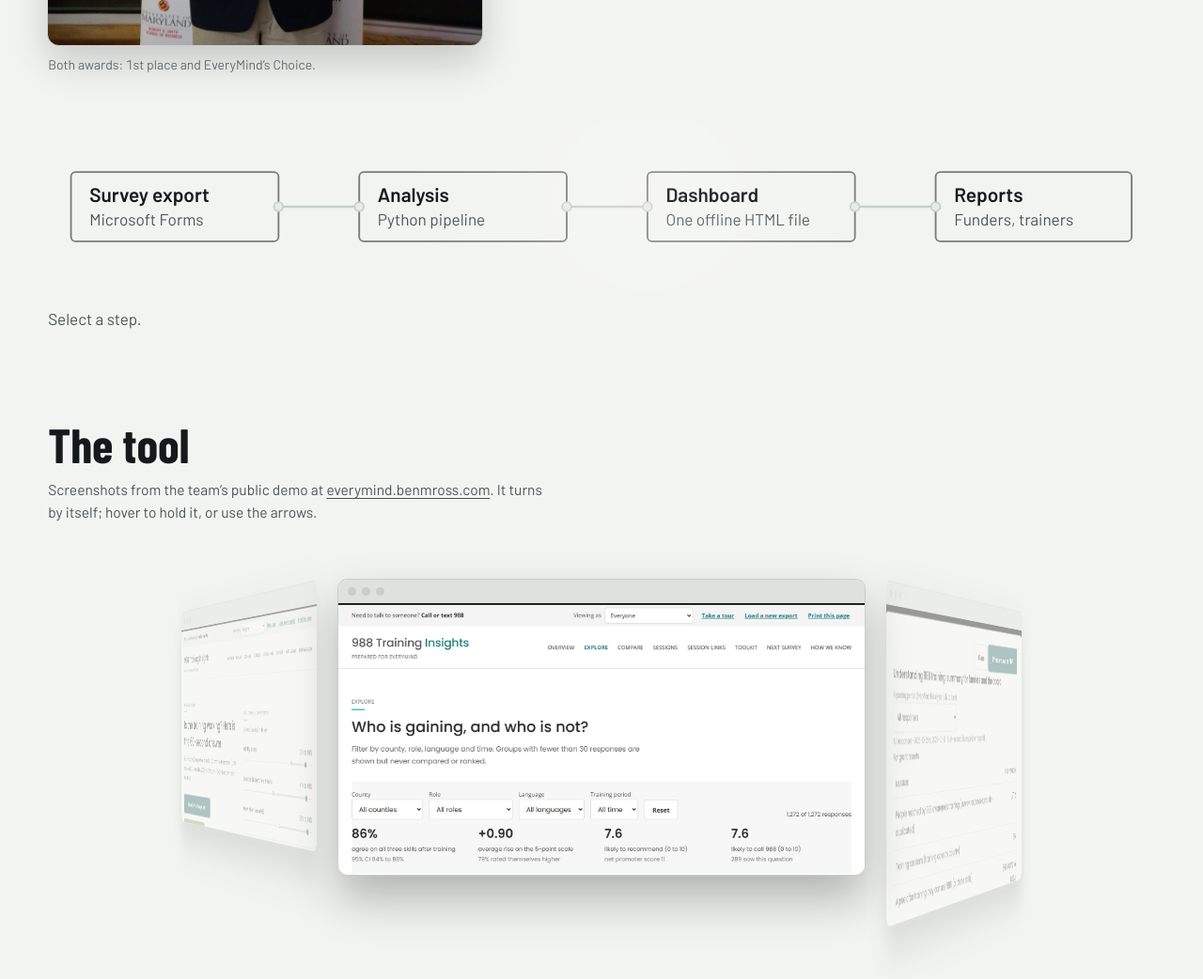
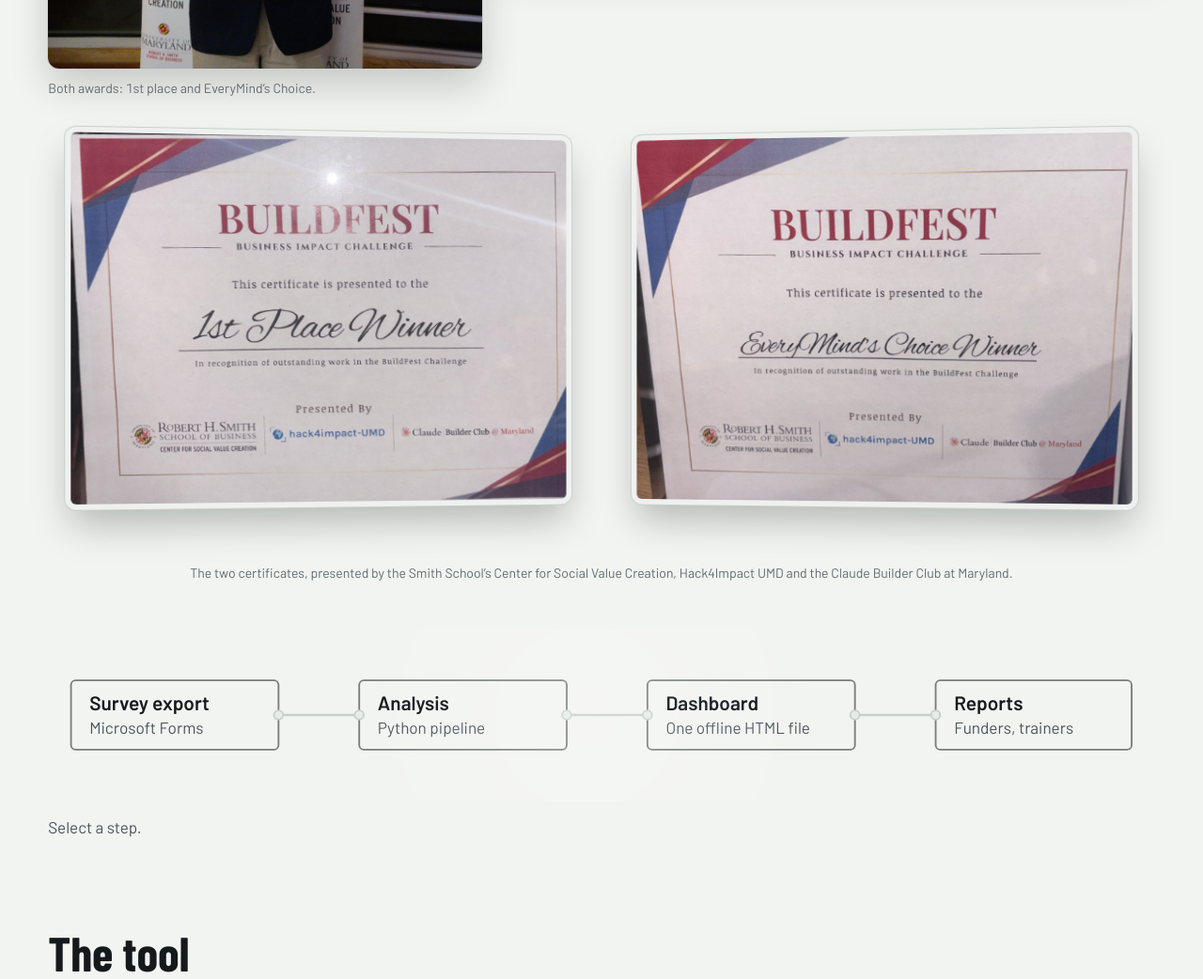
Before and after one commit to micah-andelman/meandelman, a plain HTML site: page buildfest.html in a window 1280 px wide. Shown: the part 1340-2382 px from the top of the page at 94% size. Drawn offline with Linux system fonts and the light colour scheme.

Commit message:
BuildFest: the two award certificates
Straightened and cropped from Micah's photos (metadata stripped), shown
under the finals photos, tilted toward each other and flat on hover.
The event line now names Hack4Impact UMD and the Claude Builder Club,
who presented the awards with the CSVC.

Co-Authored-By: Claude Opus 5.5 <noreply@anthropic.com>

```diff
--- a/buildfest.html
+++ b/buildfest.html
@@ -68,7 +68,7 @@
     <div class="p-head">
       <h1 id="buildfest-t">BuildFest<span class="award"><i aria-hidden="true"></i>1st place &middot; EveryMind&rsquo;s Choice</span></h1>
       <dl class="meta">
-        <div><dt>Event</dt><dd>BuildFest, a Business Impact Challenge run by the Center for Social Value Creation at UMD&rsquo;s Smith School of Business</dd></div>
+        <div><dt>Event</dt><dd>BuildFest, a Business Impact Challenge run by the Center for Social Value Creation at UMD&rsquo;s Smith School of Business, with Hack4Impact UMD and the Claude Builder Club</dd></div>
         <div><dt>When</dt><dd>November 2026, a one-week build</dd></div>
         <div><dt>Team</dt><dd>Five students, Team 16</dd></div>
         <div><dt>Built with</dt><dd>Python, JavaScript, HTML and CSS, Claude Code</dd></div>
@@ -94,6 +94,12 @@
         <img src="img/buildfest/win-duo.jpg" width="1600" height="1066" loading="lazy" decoding="async" alt="Micah Andelman and teammate Ben Ross holding the two BuildFest award certificates at the finals">
         <figcaption>With my teammate Ben Ross at the finals in Van Munching Hall. Photos: Ben Ross.</figcaption>
       </figure>
+    </div>
+
+    <div class="bf-certs">
+      <figure class="bf-cert"><img src="img/buildfest/cert-first.jpg" width="1400" height="1050" loading="lazy" alt="BuildFest Business Impact Challenge certificate: 1st Place Winner, in recognition of outstanding work in the BuildFest Challenge"></figure>
+      <figure class="bf-cert"><img src="img/buildfest/cert-everymind.jpg" width="1400" height="1050" loading="lazy" alt="BuildFest Business Impact Challenge certificate: EveryMind's Choice Winner, in recognition of outstanding work in the BuildFest Challenge"></figure>
+      <p class="bf-certs-cap">The two certificates, presented by the Smith School&rsquo;s Center for Social Value Creation, Hack4Impact UMD and the Claude Builder Club at Maryland.</p>
     </div>
 
     <figure class="diagram flow" data-diagram>
--- a/styles.css
+++ b/styles.css
@@ -1656,3 +1656,15 @@ html.snapping { scroll-snap-type: y proximity; }
 .bf-show:not(.on) .bf-panel { position: static; transform: none; }
 .bf-show:not(.on) .bf-controls { display: none; }
 @media print { .bf-show .bf-stage { height: auto; perspective: none; } .bf-ring { position: static !important; transform: none !important; translate: none !important; width: auto !important; display: grid; grid-template-columns: 1fr 1fr; gap: 8px; } .bf-panel { position: static; transform: none !important; opacity: 1 !important; } .bf-controls { display: none; } }
+
+/* ---------- BuildFest: the two certificates, tilted toward each other ---------- */
+.bf-certs { display: grid; grid-template-columns: repeat(2, minmax(0, 540px)); justify-content: center; gap: clamp(24px, 4vw, 56px); margin-top: clamp(24px, 4vh, 40px); perspective: 1400px; }
+.project .bf-certs { grid-column: 1 / -1; }
+.bf-cert { margin: 0; transform: rotateY(6deg) scale(.96); transform-origin: 50% 50%; transition: transform .5s cubic-bezier(.2, .8, .2, 1); }
+.bf-cert + .bf-cert { transform: rotateY(-6deg) scale(.96); }
+.bf-cert:hover, .bf-cert + .bf-cert:hover { transform: none; }
+.bf-cert img { display: block; width: 100%; height: auto; border-radius: 6px; box-shadow: 0 0 0 6px color-mix(in srgb, #fff 70%, var(--rule)), 0 0 0 7px var(--rule), 0 22px 40px rgb(0 0 0 / .25); }
+.bf-certs-cap { grid-column: 1 / -1; margin: 6px 0 0; text-align: center; font-size: 14px; color: var(--ink-3); }
+@media screen and (max-width: 760px) { .bf-certs { grid-template-columns: 1fr; } .bf-cert, .bf-cert + .bf-cert { transform: none; } }
+@media (prefers-reduced-motion: reduce) { .bf-cert { transition: none; } }
+@media print { .bf-cert, .bf-cert + .bf-cert { transform: none; } }
```
Also changed, not shown: img/buildfest/cert-everymind.jpg (added), img/buildfest/cert-first.jpg (added).
